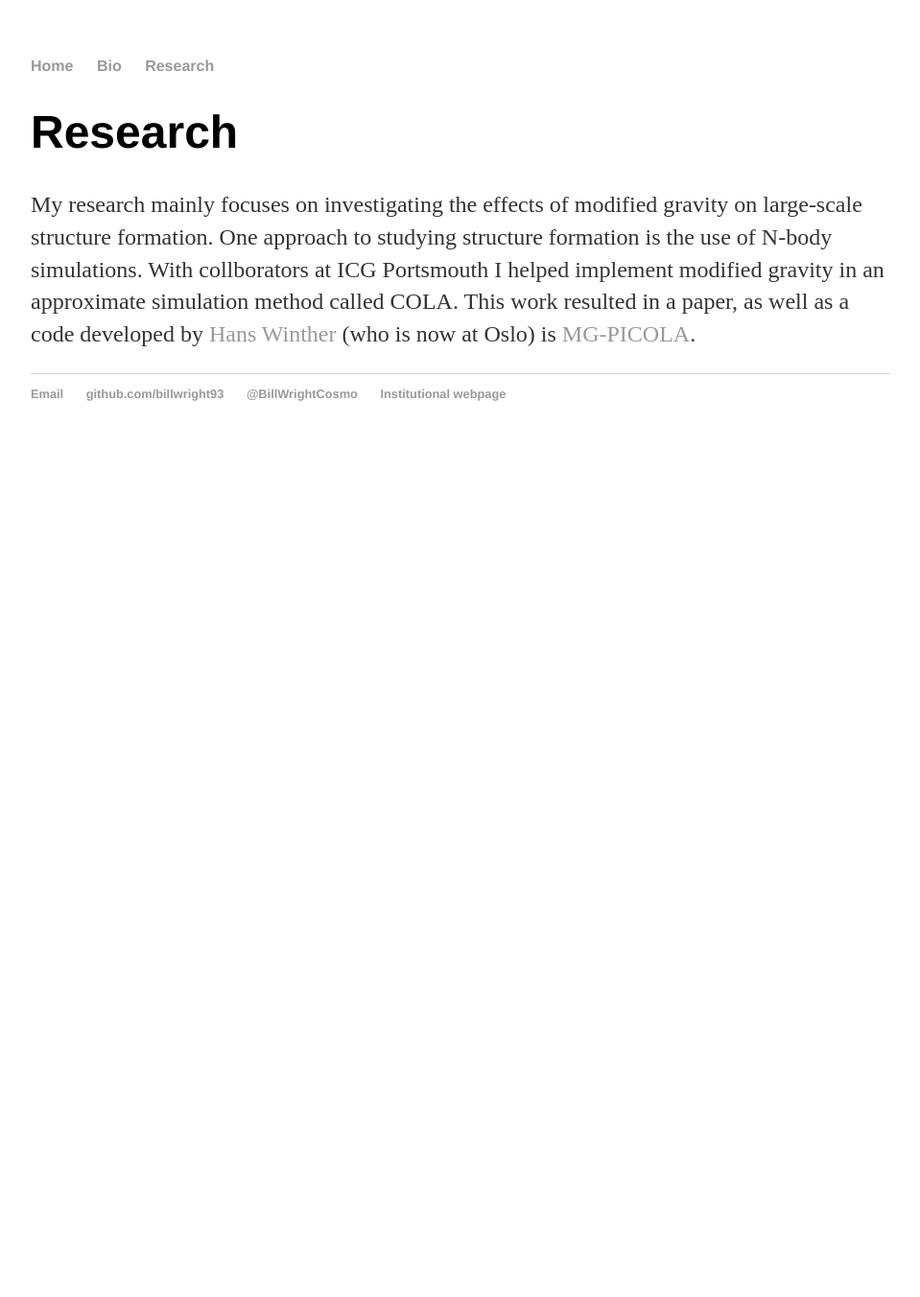
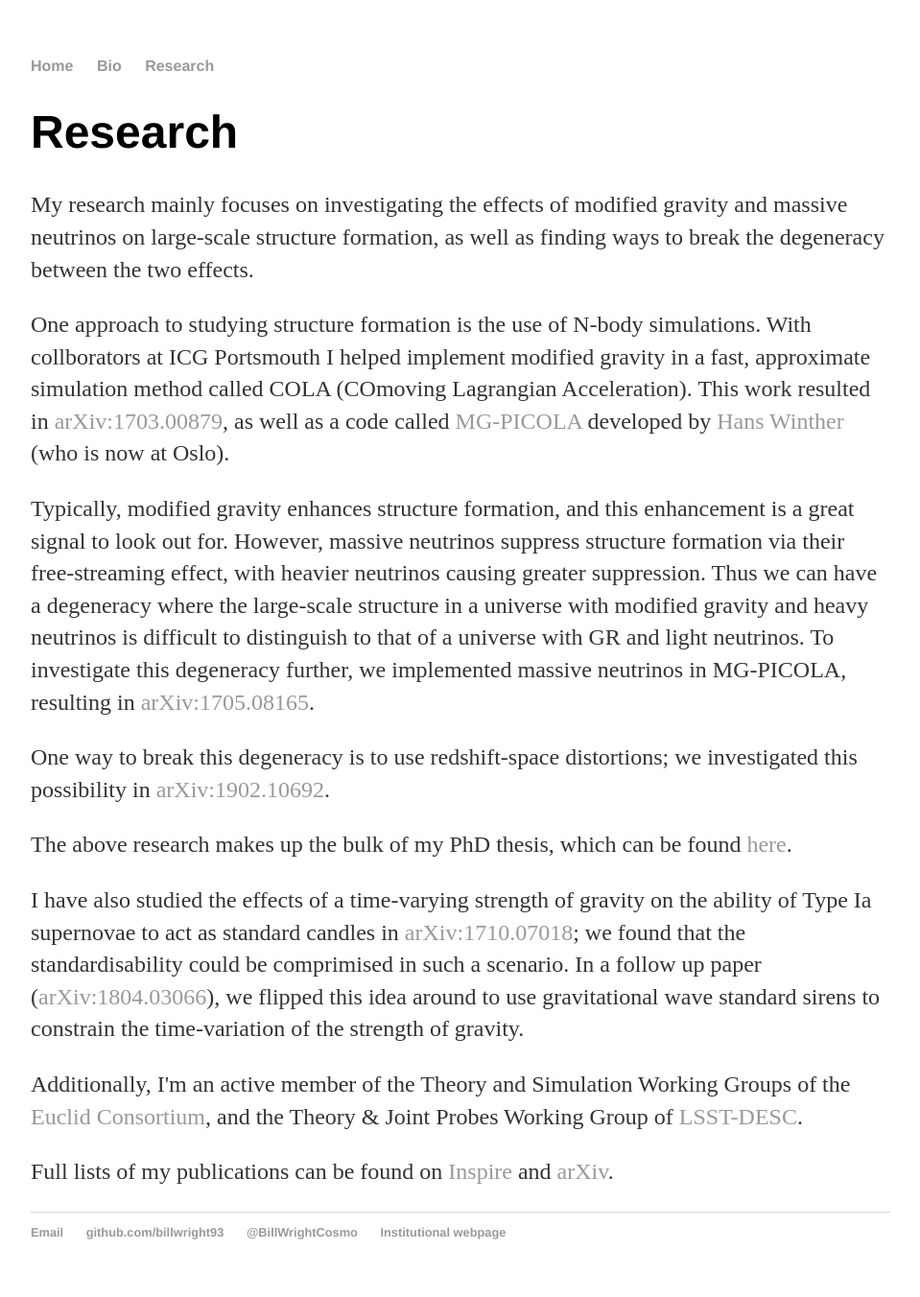
Before and after one commit to billwright93/billwright.github.io, a Jekyll site: the page built from research/index.html, in a window 1280 px wide. Shown: the whole page at 96% size, without its empty margins (160-1119 px from the left). Built offline with Jekyll 4.4.1, drawn with Linux system fonts in a browser that asks for light colours; before the commit the page ends 900 px from its top, so only the background shows below that.

Commit message:
Filling in lots of research info

```diff
--- a/research/index.html
+++ b/research/index.html
@@ -4,5 +4,12 @@ title: Bill Wright's Research Interests
 ---
 <div class="blurb">
 	<h1>Research</h1>
-	<p>My research mainly focuses on investigating the effects of modified gravity on large-scale structure formation. One approach to studying structure formation is the use of N-body simulations. With collborators at ICG Portsmouth I helped implement modified gravity in an approximate simulation method called COLA. This work resulted in a paper, as well as a code developed by <a href="https://www.wintherscoming.no/">Hans Winther</a> (who is now at Oslo) is <a href="https://github.com/HAWinther/MG-PICOLA-PUBLIC">MG-PICOLA</a>.</p>
+	<p>My research mainly focuses on investigating the effects of modified gravity and massive neutrinos on large-scale structure formation, as well as finding ways to break the degeneracy between the two effects.</p>
+	<p>One approach to studying structure formation is the use of N-body simulations. With collborators at ICG Portsmouth I helped implement modified gravity in a fast, approximate simulation method called COLA (COmoving Lagrangian Acceleration). This work resulted in <a href="https://arxiv.org/abs/1703.00879">arXiv:1703.00879</a>, as well as a code called <a href="https://github.com/HAWinther/MG-PICOLA-PUBLIC">MG-PICOLA</a> developed by <a href="https://www.wintherscoming.no/">Hans Winther</a> (who is now at Oslo).</p>
+	<p>Typically, modified gravity enhances structure formation, and this enhancement is a great signal to look out for. However, massive neutrinos suppress structure formation via their free-streaming effect, with heavier neutrinos causing greater suppression. Thus we can have a degeneracy where the large-scale structure in a universe with modified gravity and heavy neutrinos is difficult to distinguish to that of a universe with GR and light neutrinos. To investigate this degeneracy further, we implemented massive neutrinos in MG-PICOLA, resulting in <a href="https://arxiv.org/abs/1705.08165">arXiv:1705.08165</a>.</p>
+	<p>One way to break this degeneracy is to use redshift-space distortions; we investigated this possibility in <a href="https://arxiv.org/abs/1902.10692">arXiv:1902.10692</a>.</p>
+	<p>The above research makes up the bulk of my PhD thesis, which can be found <a href="https://researchportal.port.ac.uk/portal/en/theses/modelling-nonlinear-structure-formation-with-modified-gravity-and-massive-neutrinos(64d5bbe6-68de-4a71-a82d-934c6a344670).html">here</a>.</p>
+	<p>I have also studied the effects of a time-varying strength of gravity on the ability of Type Ia supernovae to act as standard candles in <a href="https://arxiv.org/abs/1710.07018">arXiv:1710.07018</a>; we found that the standardisability could be comprimised in such a scenario. In a follow up paper (<a href="https://arxiv.org/abs/1804.03066">arXiv:1804.03066</a>), we flipped this idea around to use gravitational wave standard sirens to constrain the time-variation of the strength of gravity.</p>
+	<p>Additionally, I'm an active member of the Theory and Simulation Working Groups of the <a href="https://www.euclid-ec.org/">Euclid Consortium</a>, and the Theory & Joint Probes Working Group of <a href="https://lsstdesc.org/">LSST-DESC</a>.</p>
+	<p>Full lists of my publications can be found on <a href="http://inspirehep.net/author/profile/B.S.Wright.1">Inspire</a> and <a href="https://arxiv.org/search/?searchtype=author&query=Wright%2C+B+S">arXiv</a>.</p>
 </div><!-- /.blurb -->
```
